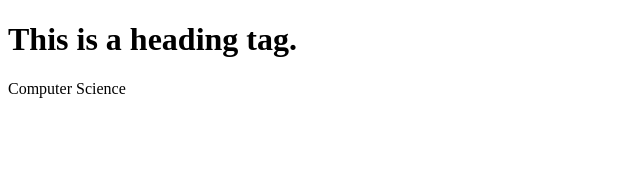
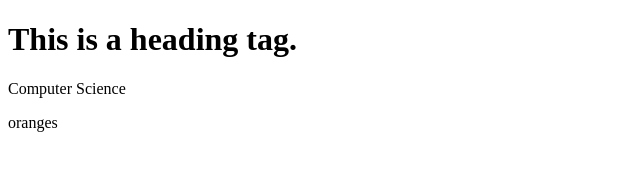
Before and after one commit to Precious-edet/table, a plain HTML site: page index.html in a window 1280 px wide. Shown: the full height of the page, 0-640 px from the left. Drawn offline with Linux system fonts and the light colour scheme.

Commit message:
Added a line of code to index file

```diff
--- a/index.html
+++ b/index.html
@@ -8,5 +8,6 @@
 <body>
     <h1> This is a heading tag.</h1>
     <p>Computer Science</p>
+    <p>oranges</p>
 </body>
 </html>
```
